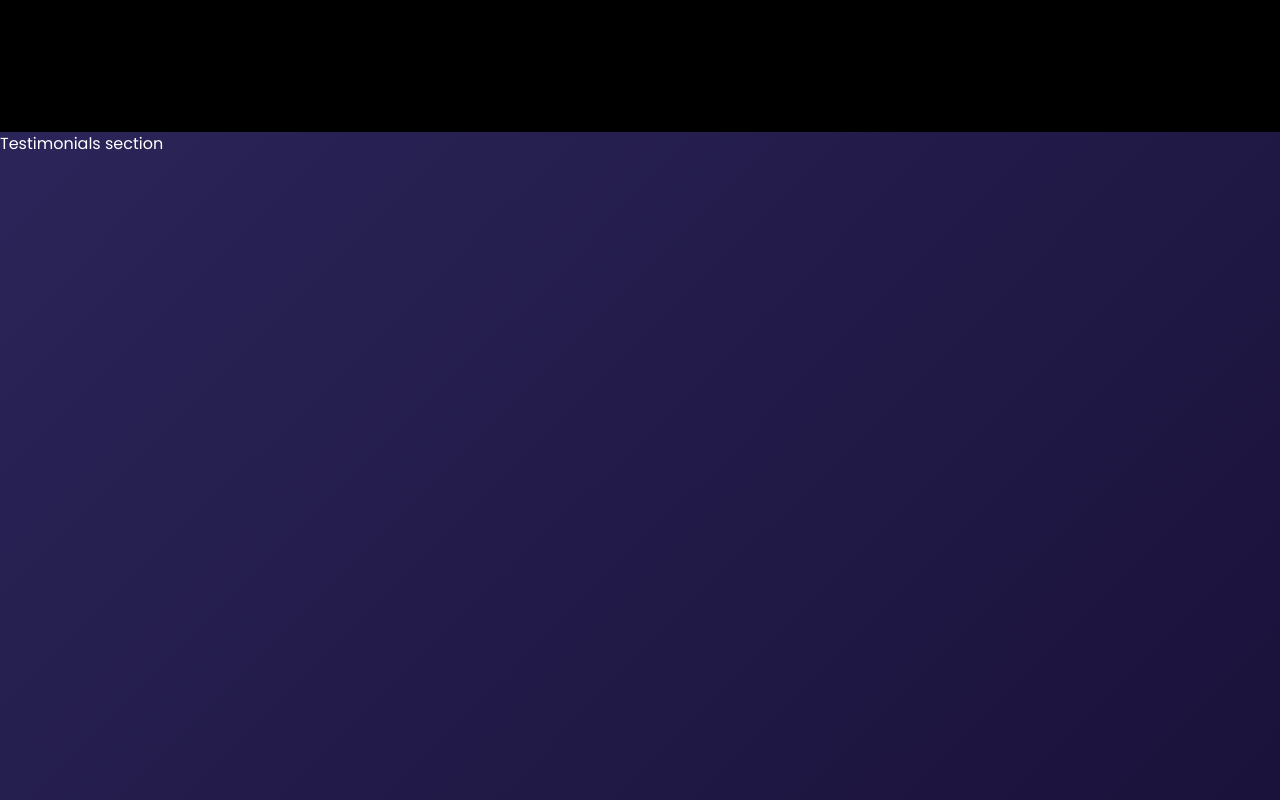
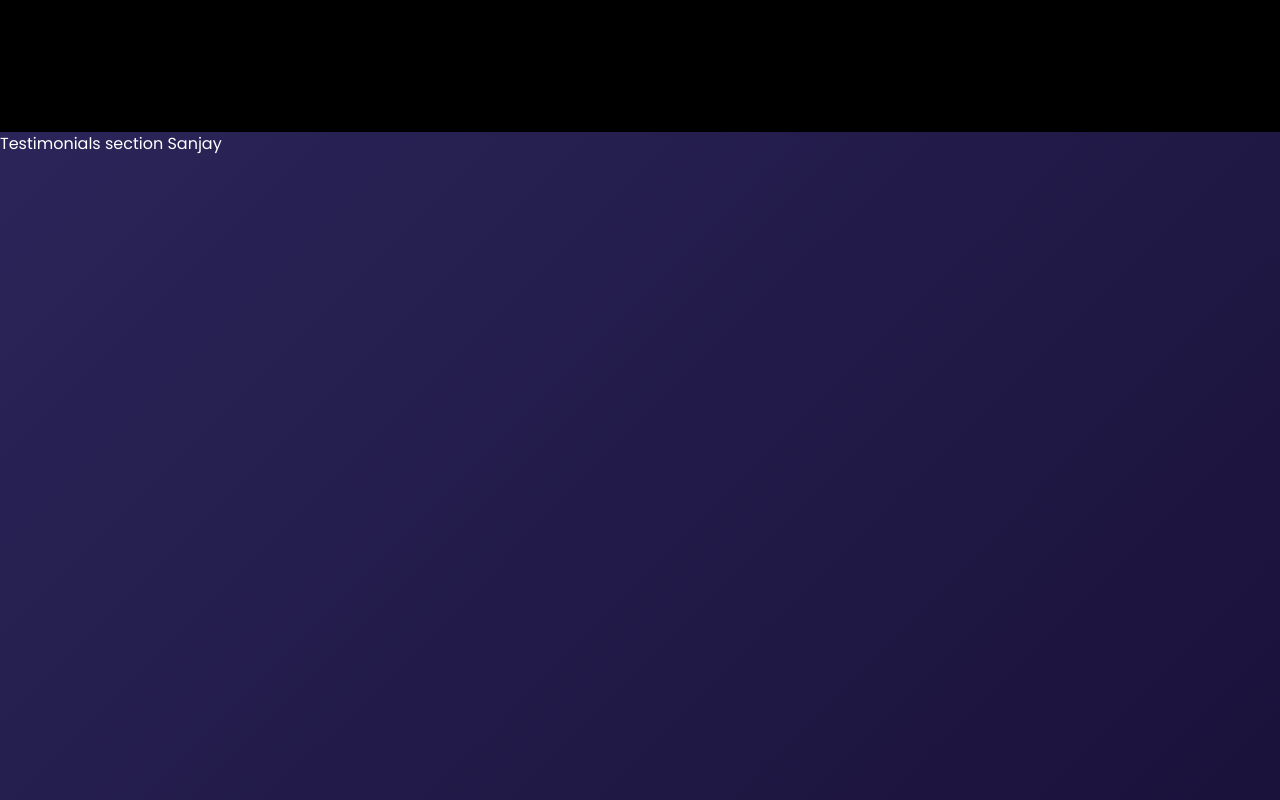
Before and after one commit to skstlenovo/my-profile, a React (Vite) app: page / in a window 1280 px wide. Shown: the part 4840-5640 px from the top of the page. Built offline with nearby package versions, Linux system fonts and the light colour scheme.

Commit message:
testing wrangler

```diff
--- a/src/sections/Testimonials.jsx
+++ b/src/sections/Testimonials.jsx
@@ -2,7 +2,7 @@
 const Testimonials = () => {
   return (
     <div className = "w-full h-screen">
-      Testimonials section
+      Testimonials section Sanjay
     </div>
   )
 }
```
